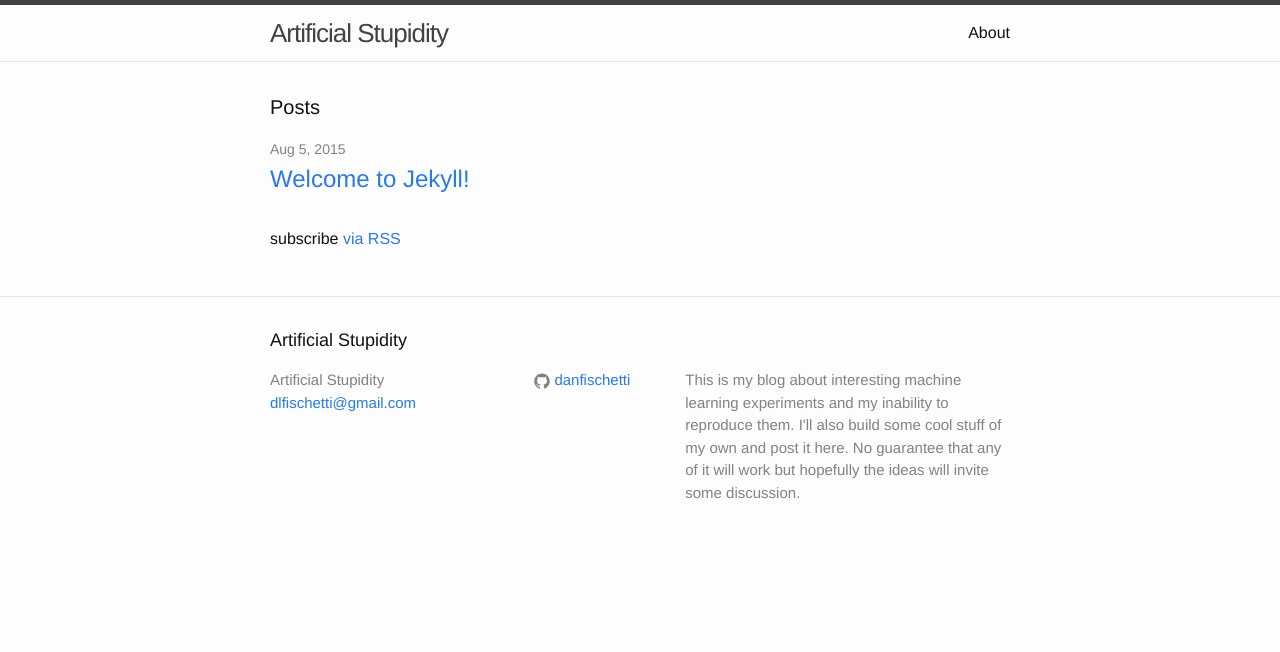
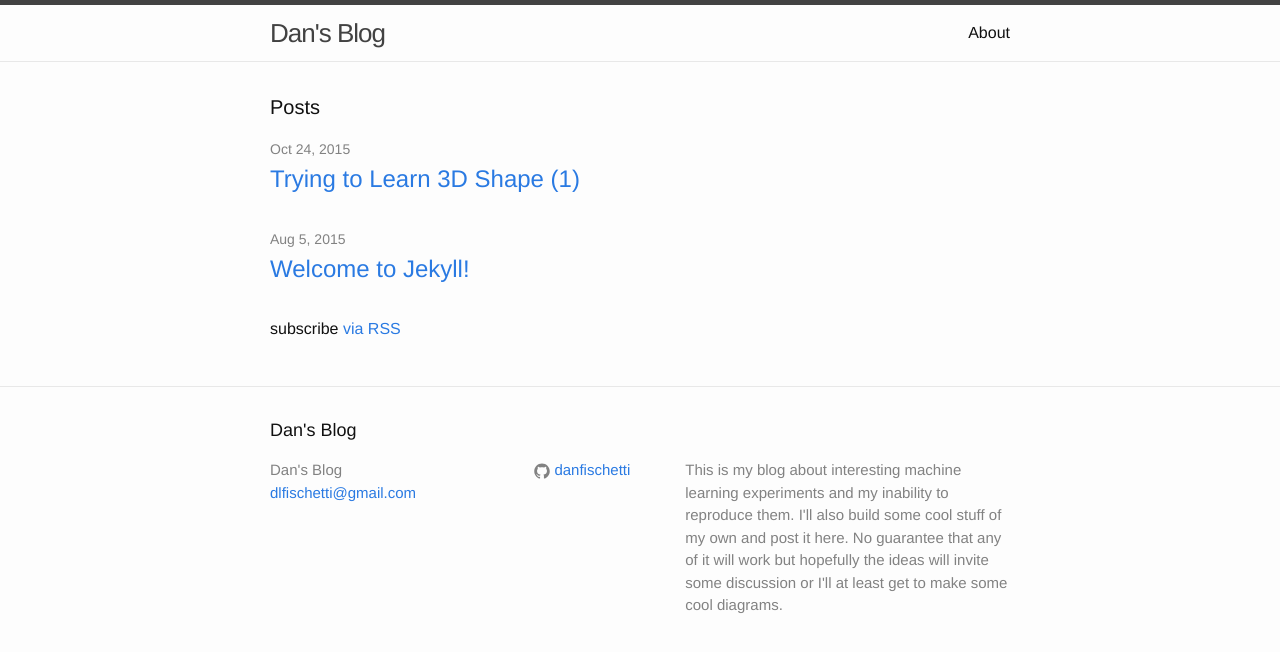
Before and after one commit to danfischetti/danfischetti.github.io, a Jekyll site: the page built from index.html, in a window 1280 px wide. Shown: the top 652 px of the page. Built offline with Jekyll 4.4.1, drawn with Linux system fonts in a browser that asks for light colours.

```diff
--- a/_config.yml
+++ b/_config.yml
@@ -1,13 +1,13 @@
 # Site settings
-title: Artificial Stupidity
+title: Dan's Blog
 email: dlfischetti@gmail.com
 description: > # this means to ignore newlines until "baseurl:"
   This is my blog about interesting machine learning experiments
   and my inability to reproduce them. I'll also build some cool
   stuff of my own and post it here. No guarantee that any of it
-  will work but hopefully the ideas will invite some discussion.
+  will work but hopefully the ideas will invite some discussion or I'll at least get to make some cool diagrams.
 baseurl: "" # the subpath of your site, e.g. /blog/
-url: "http://yourdomain.com" # the base hostname & protocol for your site
+url: "http://danfischetti.github.io" # the base hostname & protocol for your site
 github_username:  danfischetti
 
 # Build settings
--- a/_layouts/default.html
+++ b/_layouts/default.html
@@ -4,6 +4,8 @@
   {% include head.html %}
 
   <body>
+
+    <script type="text/javascript" src="http://cdn.mathjax.org/mathjax/latest/MathJax.js?config=TeX-AMS-MML_HTMLorMML"></script>
 
     {% include header.html %}
 
```
Also changed, not shown: _posts/2015-10-24-understanding-shape-1.markdown (added, +86 -0 lines), _assets/reconstructions.png (added), _assets/renders.png (added), 1 other file.
